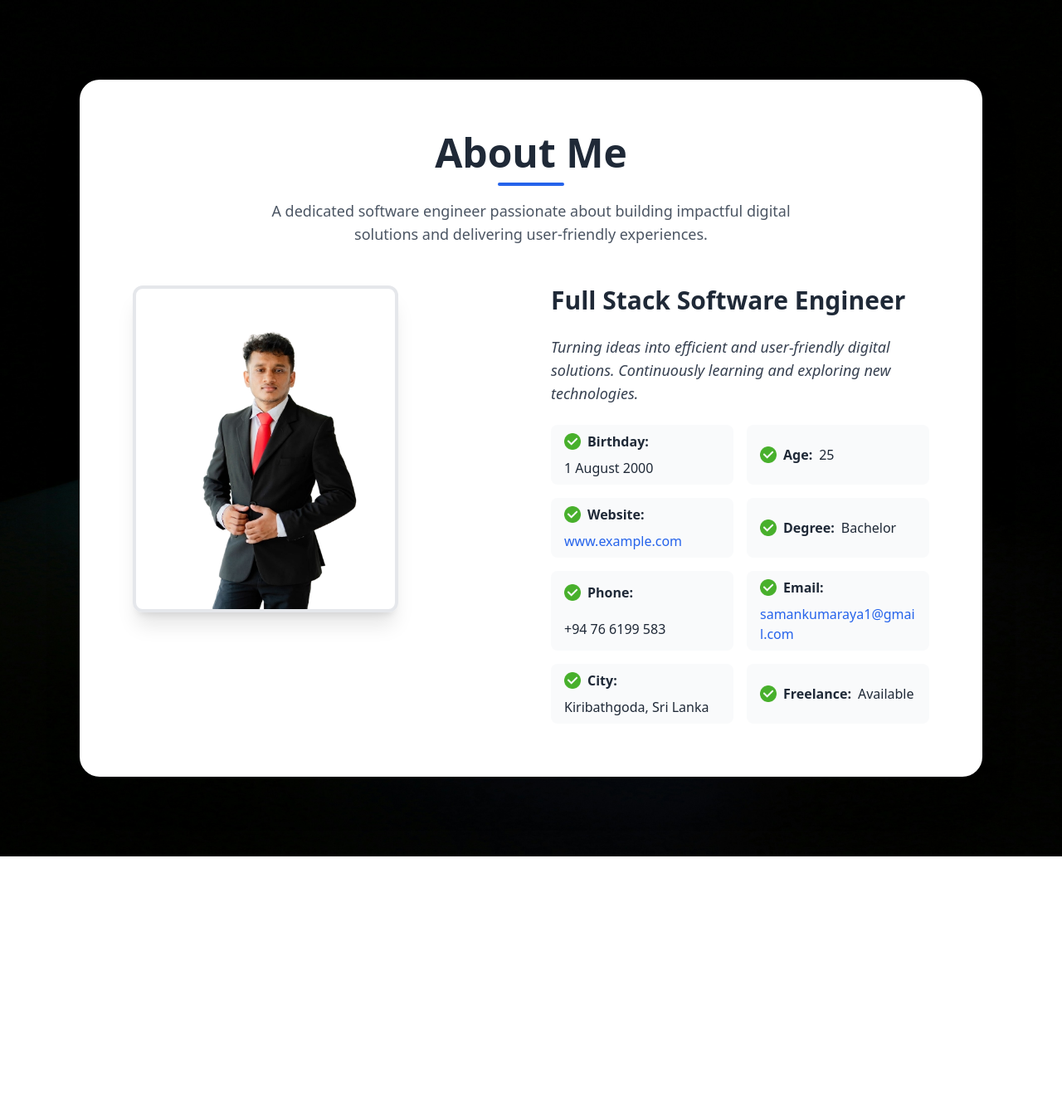
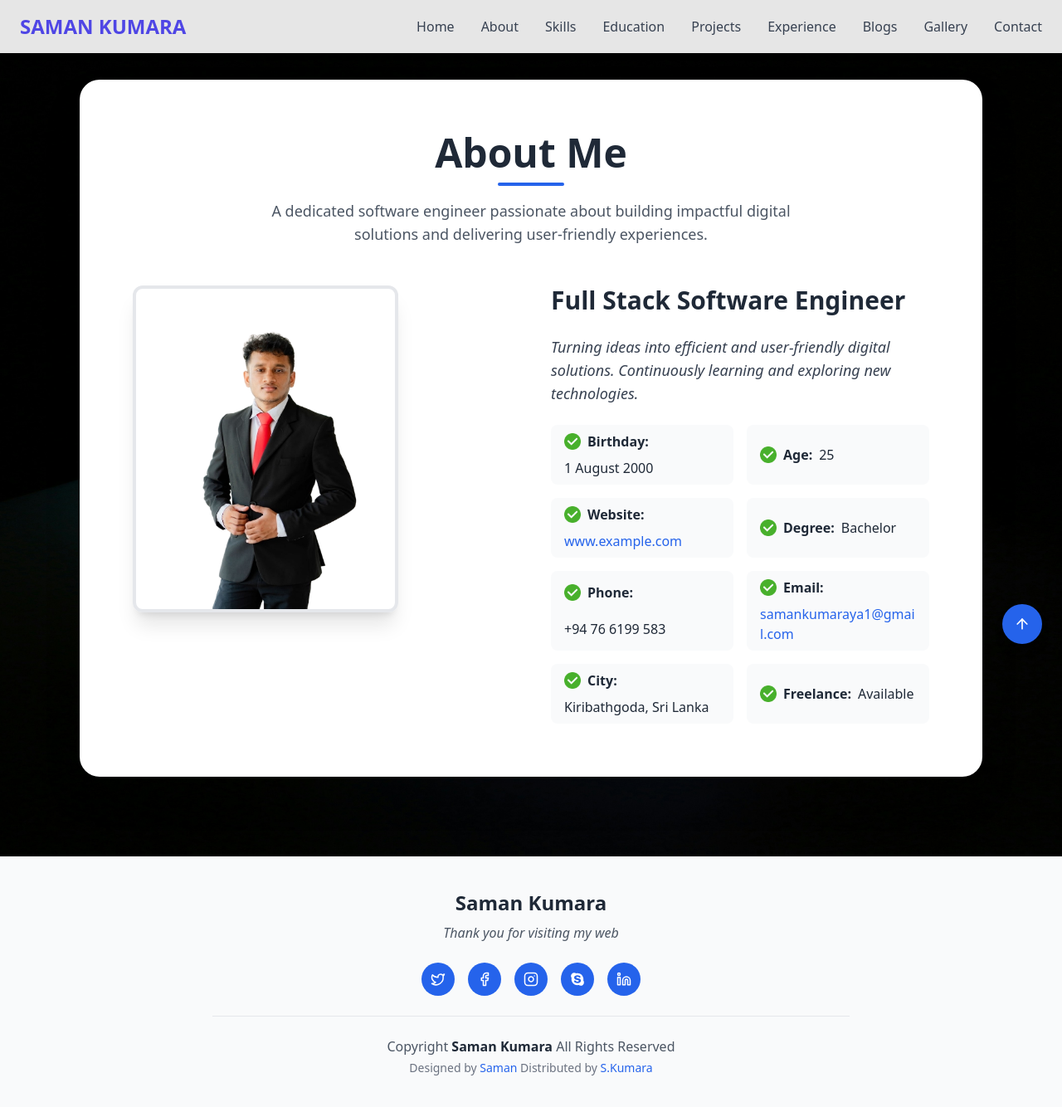
Before and after one commit to samankumaraya/SK_Web, a React (Create React App) app in the folder frontend/: page /abo in a window 1280 px wide. Shown: the top 1334 px of the page at 83% size. Before the commit the page ends 1032 px from the top, so only its background shows below. Built offline with nearby package versions, Linux system fonts and the light colour scheme.

Commit message:
Added footer component

```diff
--- a/frontend/src/App.js
+++ b/frontend/src/App.js
@@ -16,6 +16,8 @@ import AdminViewEducation from "./Admin/AdminViewEducation";
 import AdminViewProjects from "./Admin/AdminViewProjects";
 import AdminViewExperiences from "./Admin/AdminViewExperiences";
 import AdminViewSkills from "./Admin/AdminViewSkills";
+import Header from "./components/Header";
+import Footer from "./components/Footer";
 
 function App() {
   return (
@@ -39,6 +41,8 @@ function App() {
           <Route path="/adve" element={<AdminViewEducation />} />
           <Route path="/advex" element={<AdminViewExperiences />} />
           <Route path="/advs" element={<AdminViewSkills />} />
+           <Route path="/header" element={<Header />} />
+           <Route path="/footer" element={<Footer />} />
       </Routes>
     </Router>
   );
--- /dev/null
+++ b/frontend/src/components/Footer.jsx
@@ -0,0 +1,57 @@
+import React from "react";
+import { Facebook, Instagram, Linkedin, Twitter, ArrowUp } from "lucide-react";
+import { FaSkype } from "react-icons/fa";
+
+const Footer = () => {
+  return (
+    <footer className="bg-gray-50 text-center py-10 relative">
+      <h2 className="text-2xl font-bold text-gray-800">Saman Kumara</h2>
+      <p className="mt-2 text-gray-600 italic max-w-xl mx-auto">
+       Thank you for visiting my web
+      </p>
+
+      <div className="flex justify-center space-x-4 mt-6">
+        <a href="#" className="w-10 h-10 flex items-center justify-center rounded-full bg-blue-600 text-white hover:bg-blue-700 transition">
+          <Twitter size={18} />
+        </a>
+        <a href="#" className="w-10 h-10 flex items-center justify-center rounded-full bg-blue-600 text-white hover:bg-blue-700 transition">
+          <Facebook size={18} />
+        </a>
+        <a href="#" className="w-10 h-10 flex items-center justify-center rounded-full bg-blue-600 text-white hover:bg-blue-700 transition">
+          <Instagram size={18} />
+        </a>
+        <a href="#" className="w-10 h-10 flex items-center justify-center rounded-full bg-blue-600 text-white hover:bg-blue-700 transition">
+          <FaSkype size={18} />
+        </a>
+        <a href="#" className="w-10 h-10 flex items-center justify-center rounded-full bg-blue-600 text-white hover:bg-blue-700 transition">
+          <Linkedin size={18} />
+        </a>
+      </div>
+
+      <div className="border-t border-gray-200 my-6 max-w-3xl mx-auto"></div>
+
+      <p className="text-gray-600">
+        Copyright <strong className="text-gray-800">Saman Kumara</strong> All Rights Reserved
+      </p>
+      <p className="text-sm text-gray-500 mt-1">
+        Designed by{" "}
+        <a href="#" className="text-blue-600 hover:underline">
+          Saman
+        </a>{" "}
+        Distributed by{" "}
+        <a href="#" className="text-blue-600 hover:underline">
+          S.Kumara
+        </a>
+      </p>
+
+      <a
+        href="#home"
+        className="fixed bottom-6 right-6 w-12 h-12 flex items-center justify-center rounded-full bg-blue-600 text-white shadow-lg hover:bg-blue-700 transition"
+      >
+        <ArrowUp size={20} />
+      </a>
+    </footer>
+  );
+};
+
+export default Footer;
--- a/frontend/src/components/Header.jsx
+++ b/frontend/src/components/Header.jsx
@@ -5,22 +5,22 @@ const Header = () => {
   const [isOpen, setIsOpen] = useState(false);
 
   const navItems = [
-    { name: "Home", href: "#home" },
-    { name: "About", href: "#about" },
-    { name: "Skills", href: "#skills" },
-    { name: "Education", href: "#education" },
-    { name: "Projects", href: "#projects" },
-    { name: "Experience", href: "#experience" },
-    { name: "Blogs", href: "#blogs" },
-    { name: "Gallery", href: "#gallery" },
-    { name: "Contact", href: "#contact" },
+    { name: "Home", href: "/" },
+    { name: "About", href: "/abo" },
+    { name: "Skills", href: "/vski" },
+    { name: "Education", href: "/vedu" },
+    { name: "Projects", href: "/vpro" },
+    { name: "Experience", href: "/vexp" },
+    { name: "Blogs", href: "/blo" },
+    { name: "Gallery", href: "/gal" },
+    { name: "Contact", href: "/con" },
   ];
 
   return (
     <header className="fixed top-0 left-0 w-full bg-white/90 shadow-md backdrop-blur-md z-50">
       <div className="max-w-7xl mx-auto flex items-center justify-between px-6 py-4">
 
-        <a href="#home" className="text-2xl font-bold text-indigo-600">
+        <a href="/" className="text-2xl font-bold text-indigo-600">
           SAMAN KUMARA
         </a>
 
--- a/frontend/src/pages/About.jsx
+++ b/frontend/src/pages/About.jsx
@@ -1,5 +1,7 @@
 import React from "react";
 import checkIcon from "../assets/icons/check.png";
+import Header from "../components/Header";
+import Footer from "../components/Footer";
 
 const About = () => {
   const birthday = new Date("2000-08-01");
@@ -24,6 +26,7 @@ const About = () => {
   ];
 
   return (
+    <div>
     <section
       id="about"
       className="flex flex-col items-center py-12 md:py-24 bg-gray-100"
@@ -33,6 +36,7 @@ const About = () => {
         backgroundPosition: "center",
       }}
     >
+      <Header/>
       <div className="max-w-6xl w-full px-4 sm:px-6 lg:px-8">
         <div className="bg-white rounded-3xl shadow-2xl p-6 sm:p-10 md:p-16">
 
@@ -89,8 +93,12 @@ const About = () => {
             </div>
           </div>
         </div>
+
       </div>
+
     </section>
+    <Footer/>
+    </div>
   );
 };
 
--- a/frontend/src/pages/Contact.jsx
+++ b/frontend/src/pages/Contact.jsx
@@ -1,5 +1,7 @@
 import React, { useState } from "react";
 import axios from "axios";
+import Header from "../components/Header";
+import Footer from "../components/Footer";
 
 const Contact = () => {
   const [formData, setFormData] = useState({
@@ -31,7 +33,8 @@ const Contact = () => {
   };
 
   return (
-    <section className="py-12 bg-gray-50" id="contact" style={{ backgroundImage: "url('/images/Background.jpg')" }}>
+    <div><section className="py-12 bg-gray-50" id="contact" style={{ backgroundImage: "url('/images/Background.jpg')" }}>
+      <Header/>
       <div className="max-w-6xl mx-auto px-4">
 
         <div className="text-center mb-12">
@@ -154,6 +157,8 @@ const Contact = () => {
         </div>
       </div>
     </section>
+    <Footer/>
+    </div>
   );
 };
 
--- a/frontend/src/pages/ViewEducation.jsx
+++ b/frontend/src/pages/ViewEducation.jsx
@@ -1,5 +1,7 @@
 import React, { useEffect, useState } from "react";
 import axios from "axios";
+import Header from "../components/Header";
+import Footer from "../components/Footer";
 
 const ViewEducation = () => {
   const [educations, setEducations] = useState([]);
@@ -30,7 +32,7 @@ const ViewEducation = () => {
   };
 
   return (
-    <section
+    <div><section
   style={{
     backgroundImage: "url('/images/Background.jpg')",
     backgroundSize: "cover",
@@ -40,6 +42,7 @@ const ViewEducation = () => {
     width: "100%",
   }}
 >
+  <Header/>
     <div className="p-6">
       <h1 className="text-5xl text-green-600 font-bold mb-4 text-center">Education</h1>
       <div className="grid grid-cols-1 md:grid-cols-2 gap-4">
@@ -99,6 +102,8 @@ const ViewEducation = () => {
       )}
     </div>
     </section>
+    <Footer/>
+    </div>
   );
 };
 
--- a/frontend/src/pages/ViewExperiences.jsx
+++ b/frontend/src/pages/ViewExperiences.jsx
@@ -1,5 +1,7 @@
 import React, { useEffect, useState } from 'react';
 import axios from 'axios';
+import Header from '../components/Header';
+import Footer from '../components/Footer';
 
 const ViewExperiences = () => {
   const [experiences, setExperiences] = useState([]);
@@ -29,6 +31,8 @@ const ViewExperiences = () => {
   if (error) return <p className="text-center mt-10 text-red-500">{error}</p>;
 
   return (
+    <div>
+      <Header/>
     <section
   style={{
     backgroundImage: "url('/images/Background.jpg')",
@@ -118,6 +122,8 @@ const ViewExperiences = () => {
       )}
     </div>
     </section>
+    <Footer/>
+    </div>
   );
 };
 
--- a/frontend/src/pages/ViewProjects.jsx
+++ b/frontend/src/pages/ViewProjects.jsx
@@ -1,5 +1,7 @@
 import React, { useEffect, useState } from "react";
 import axios from "axios";
+import Header from "../components/Header";
+import Footer from "../components/Footer";
 
 const ViewProjects = () => {
   const [projects, setProjects] = useState([]);
@@ -23,7 +25,7 @@ const ViewProjects = () => {
   if (loading) return <p>Loading projects...</p>;
 
   return (
-    <section
+    <div><section
       style={{
         backgroundImage: "url('/images/Background.jpg')",
         backgroundSize: "cover",
@@ -33,6 +35,7 @@ const ViewProjects = () => {
         width: "100%",
       }}
     >
+      <Header/>
       <div className="p-6">
 
         <h1 className="text-4xl font-extrabold text-center mb-8 text-green-600">
@@ -210,6 +213,8 @@ const ViewProjects = () => {
         )}
       </div>
     </section>
+    <Footer/>
+    </div>
   );
 };
 
--- a/frontend/src/pages/ViewSkills.jsx
+++ b/frontend/src/pages/ViewSkills.jsx
@@ -1,6 +1,8 @@
 
 import React, { useEffect, useState } from "react";
 import axios from "axios";
+import Header from "../components/Header";
+import Footer from "../components/Footer";
 
 const ViewSkills = () => {
   const [skills, setSkills] = useState([]);
@@ -26,7 +28,7 @@ const ViewSkills = () => {
   if (error) return <p className="text-center mt-10 text-red-500">{error}</p>;
 
   return (
-    <section
+    <div><section
   style={{
     backgroundImage: "url('/images/Background.jpg')",
     backgroundSize: "cover",
@@ -36,6 +38,7 @@ const ViewSkills = () => {
     width: "100%",
   }}
 >
+  <Header/>
     <div className="max-w-6xl mx-auto p-6">
       <h2 className="text-3xl font-bold mb-8 text-center">My Skills</h2>
       <div className="grid gap-6 grid-cols-1 sm:grid-cols-2 md:grid-cols-3 lg:grid-cols-4">
@@ -62,6 +65,8 @@ const ViewSkills = () => {
         ))}
       </div>
     </div></section>
+    <Footer/>
+    </div>
   );
 };
 
```
